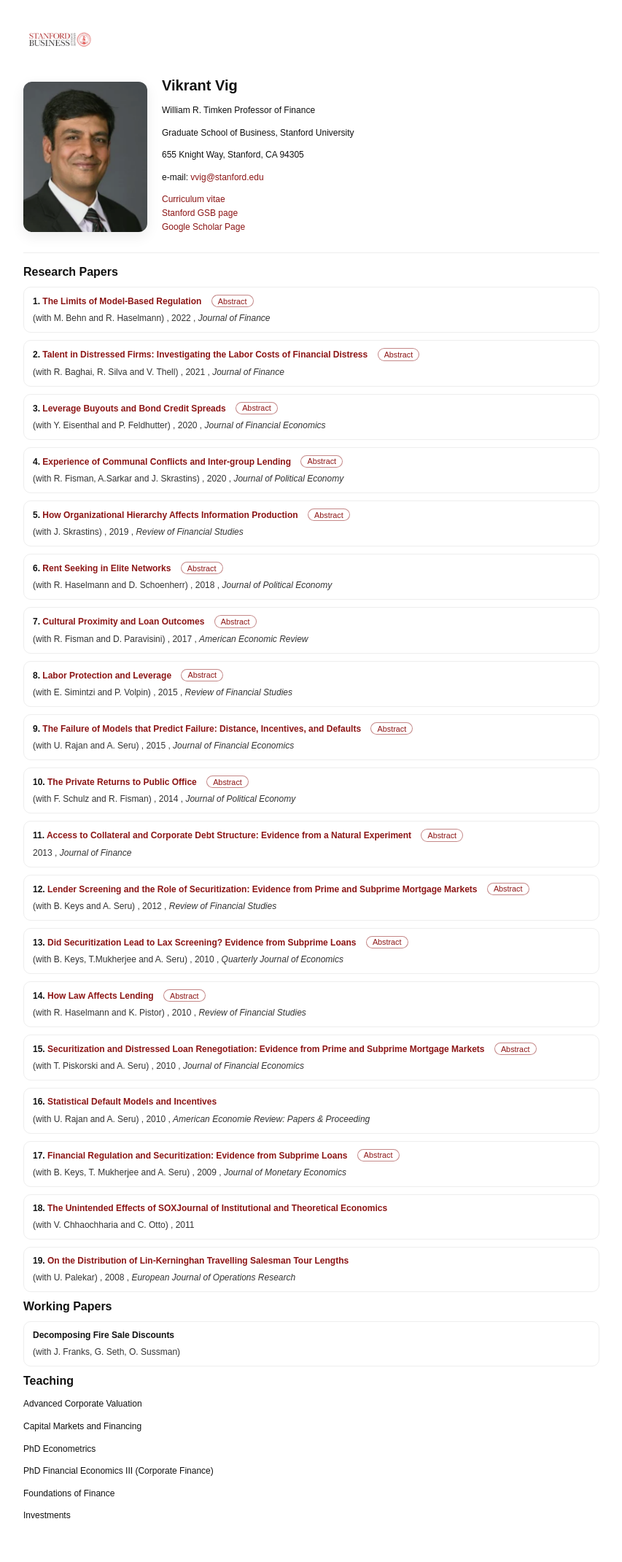
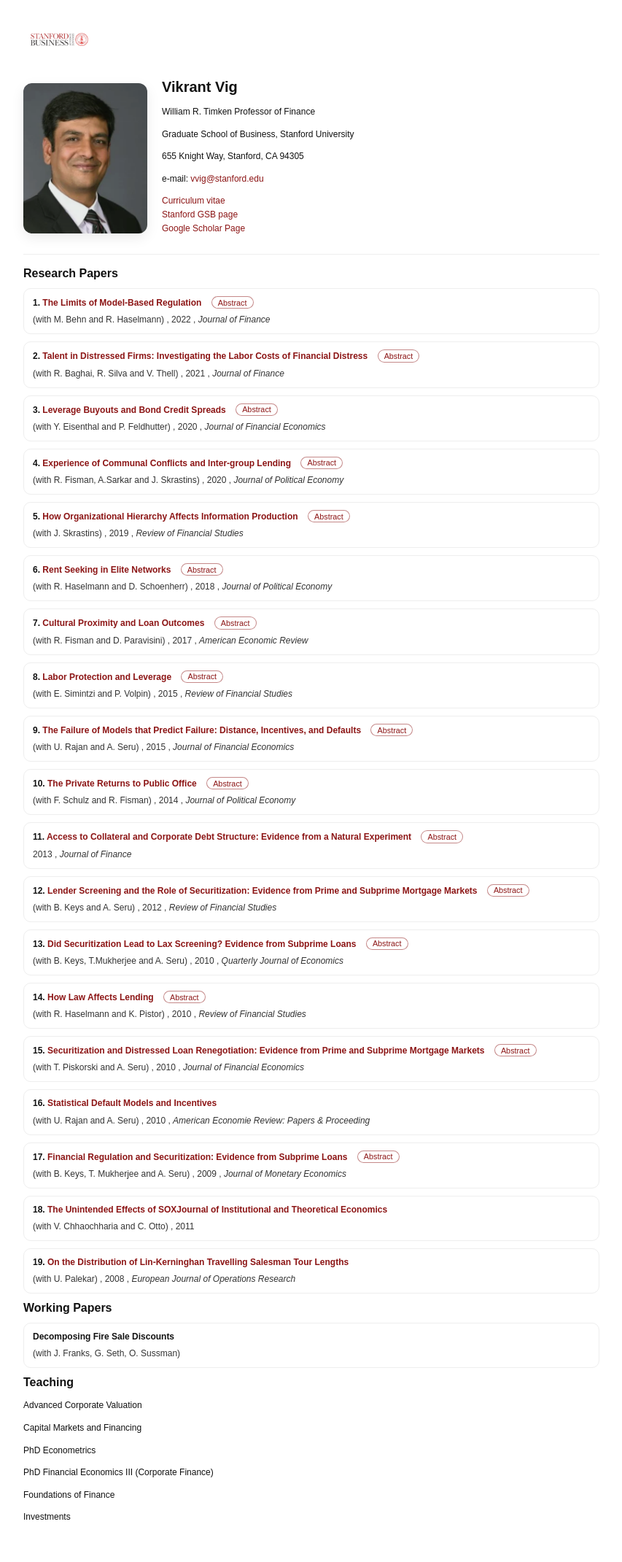
Before and after one commit to vikrantvig0/vikrantvig0.github.io, a Jekyll site: the page built from index.md, in a window 1280 px wide. Shown: the whole page at 73% size, without its empty margins (213-1066 px from the left). Built offline with Jekyll 4.4.1, drawn with Linux system fonts in a browser that asks for light colours.

Commit message:
Update styles.css

```diff
--- a/assets/css/styles.css
+++ b/assets/css/styles.css
@@ -44,11 +44,11 @@
 
 /* ===== Top logo ===== */
 .top-logo {
-    margin: 6px 0 14px 6px;
+    margin: 8px 0 18px 8px;
 }
 
 .top-logo img {
-    height: 60px;
+    height: 56px;
     width: auto;
     display: block;
 }
@@ -240,7 +240,7 @@
     }
 
     .top-logo img {
-        height: 34px;
+        height: 42px;
     }
 
     .profile-section {
```
